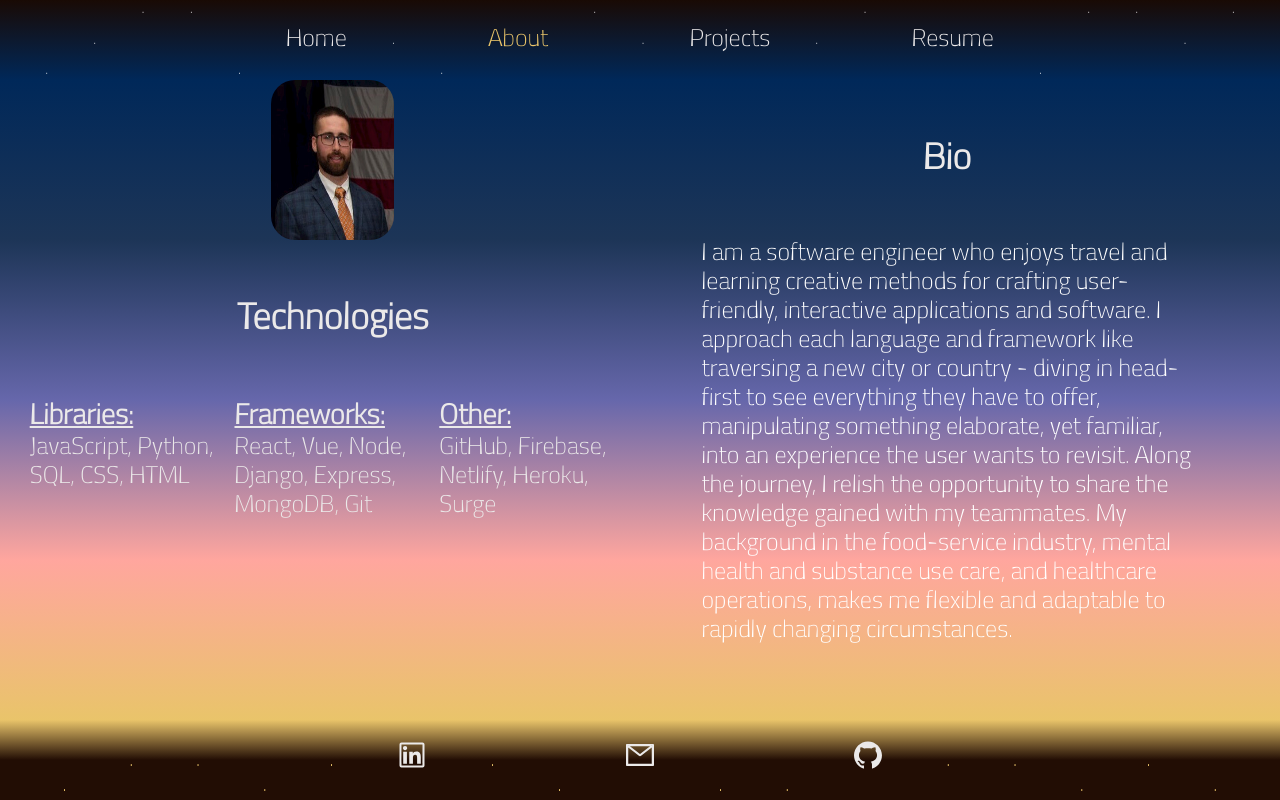
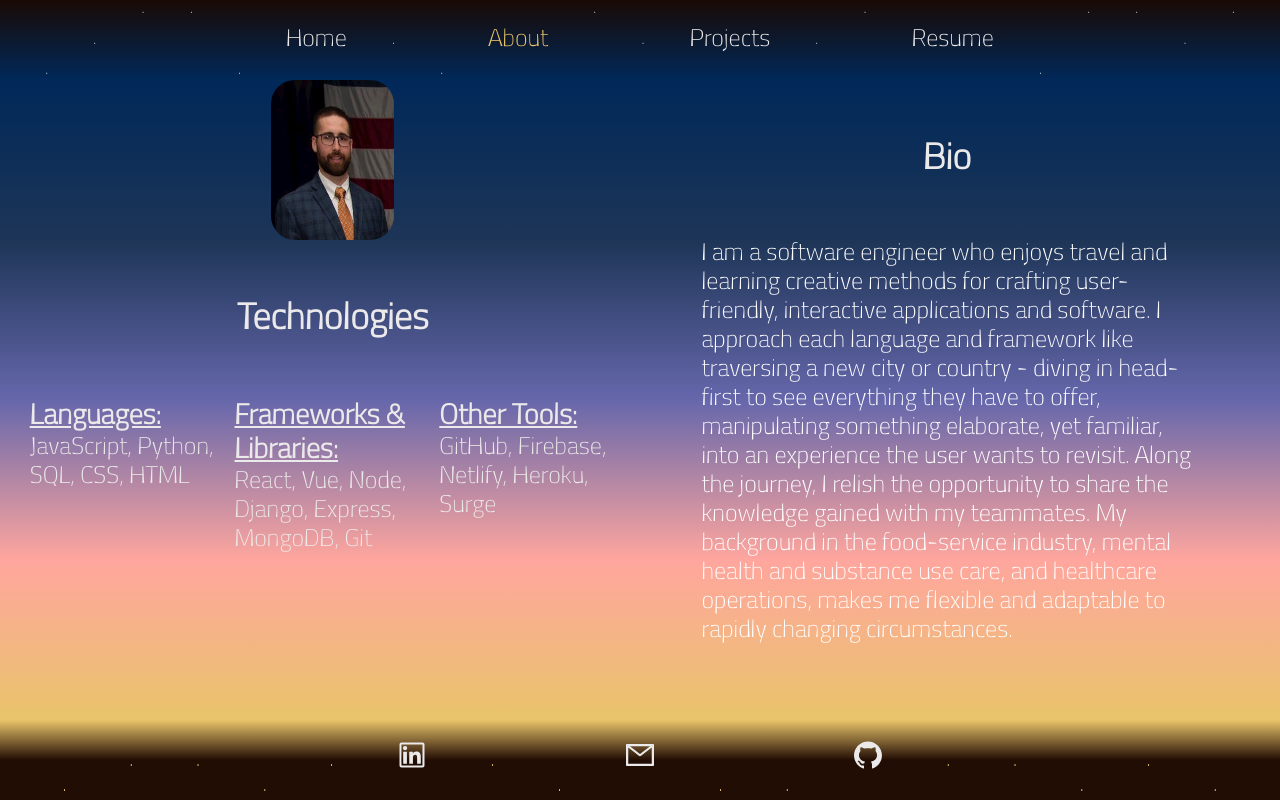
Before and after one commit to scubastove4/sm-portfolio, a React (Create React App) app: page /about in a window 1280 px wide. Built offline with nearby package versions, Linux system fonts and the light colour scheme.

Commit message:
library to language

```diff
--- a/src/pages/About.js
+++ b/src/pages/About.js
@@ -19,15 +19,15 @@ const About = () => {
       </p>
       <h2 id="about-tech-title">Technologies</h2>
       <span id="libraries">
-        <h3>Libraries:</h3>
+        <h3>Languages:</h3>
         <p>JavaScript, Python, SQL, CSS, HTML</p>
       </span>
       <span id="frameworks">
-        <h3>Frameworks:</h3>
+        <h3>Frameworks &#38; Libraries:</h3>
         <p>React, Vue, Node, Django, Express, MongoDB, Git</p>
       </span>
       <span id="other-skills">
-        <h3>Other:</h3>
+        <h3>Other Tools:</h3>
         <p>GitHub, Firebase, Netlify, Heroku, Surge</p>
       </span>
     </section>
```
